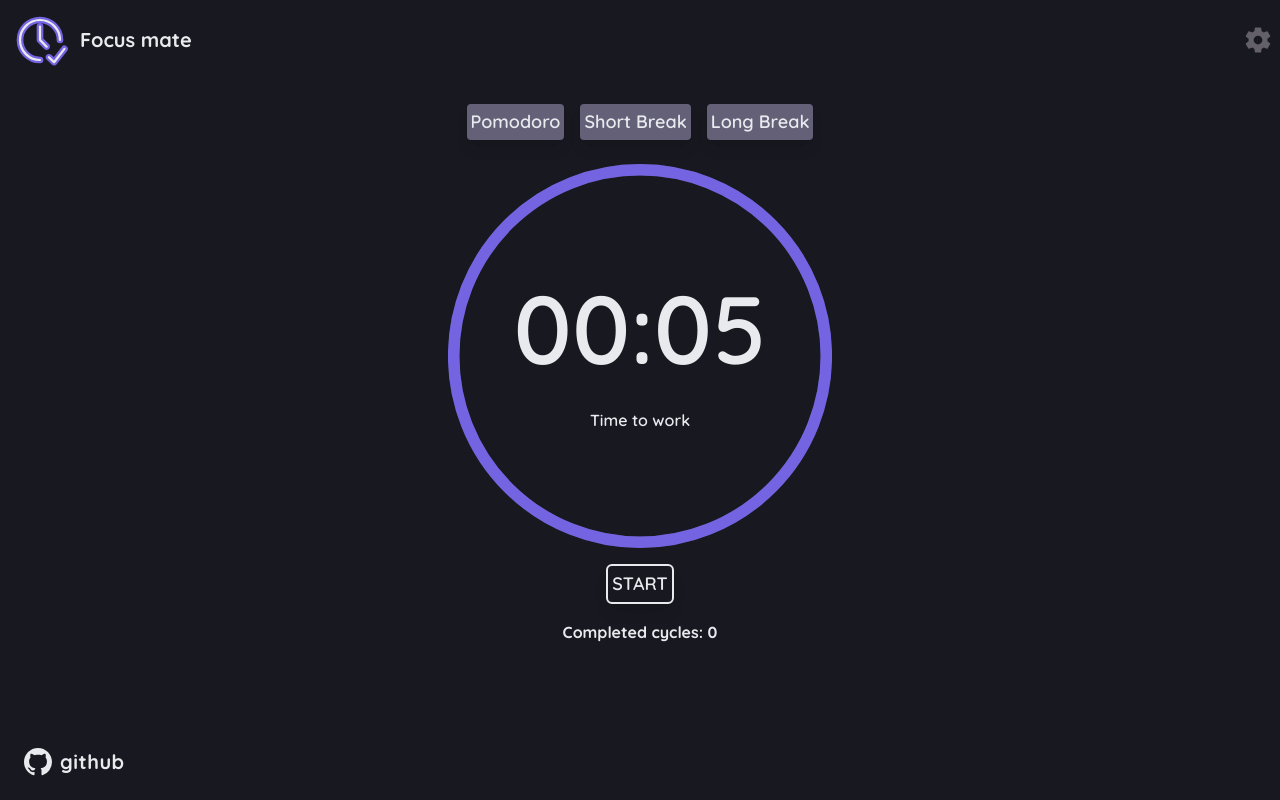
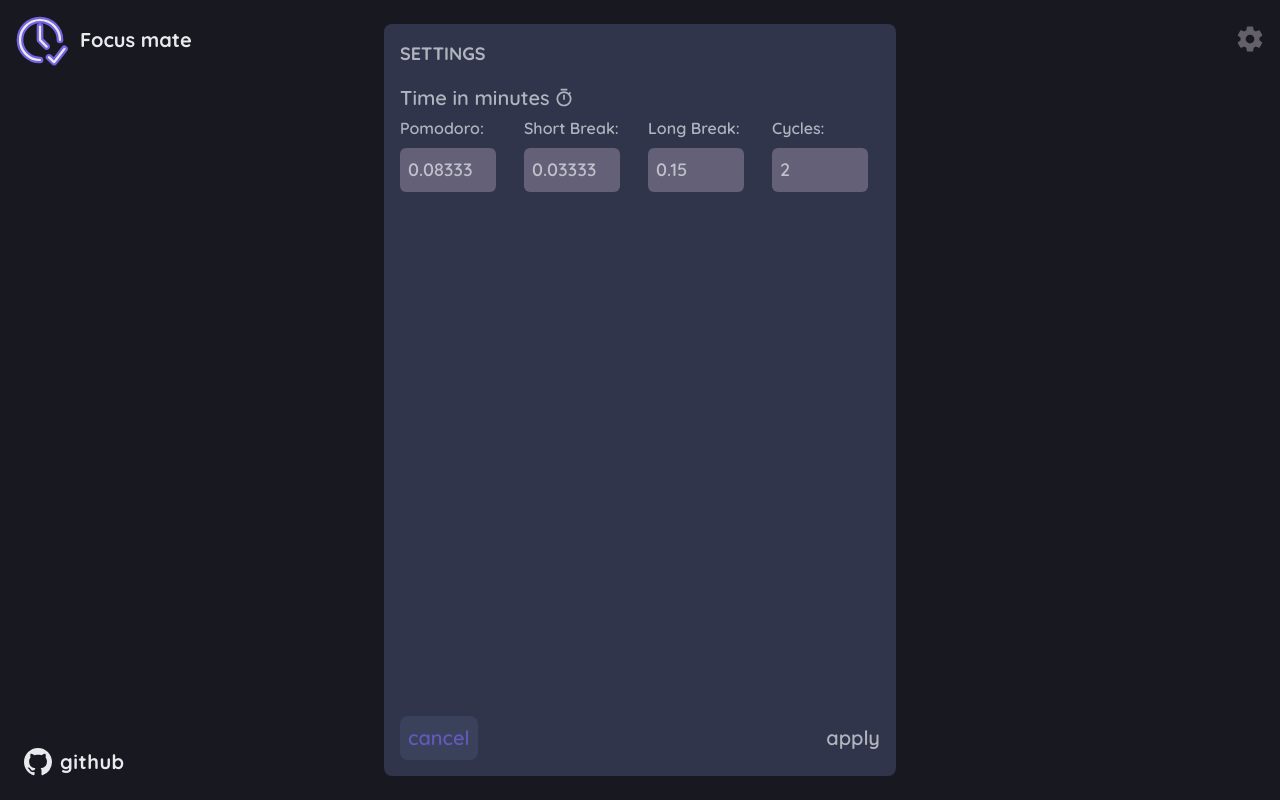
Before and after one commit to Mathh19/focus-mate, a React (Vite) app: page / in a window 1280 px wide. Both pictures are taken after a click on the button 1258 px from the left and 40 px from the top of the page. Built offline with nearby package versions, Linux system fonts and the light colour scheme.

Commit message:
Create Modal component for user to customize Pomodoro settings

```diff
--- a/src/components/Header/index.tsx
+++ b/src/components/Header/index.tsx
@@ -1,14 +1,12 @@
 import { Logo } from '../Logo';
-import { IoSettingsSharp } from 'react-icons/io5';
+import { Modal } from '../Modal';
 
 export const Header = () => {
   return (
     <header className="flex items-center justify-between p-2">
       <Logo />
       <div>
-        <button className="flex items-center gap-2">
-          <IoSettingsSharp className="h-7 w-7 fill-purplishGray transition duration-300 ease-in-out hover:-rotate-90" />
-        </button>
+        <Modal />
       </div>
     </header>
   );
--- /dev/null
+++ b/src/components/Modal/index.tsx
@@ -0,0 +1,114 @@
+import { useState, useContext } from 'react';
+import { TimerContext } from '../../contexts/TimerContext';
+import { ModalInput } from '../ModalInput';
+import { IoSettingsSharp } from 'react-icons/io5';
+import { RiTimerLine } from 'react-icons/ri';
+
+export const Modal = () => {
+  const { timer, setTimer } = useContext(TimerContext);
+  const [open, setOpen] = useState(false);
+  const [newTimer, setNewTimer] = useState({
+    ...timer,
+  });
+
+  const displayInMinutes = (num: number) => {
+    const min = num / 60;
+    return `${min}`;
+  };
+
+  const convertInSeconds = (timer: number) => {
+    const sec = timer * 60;
+    return sec;
+  };
+
+  const handleSubmit = (e: React.FormEvent<HTMLFormElement>) => {
+    e.preventDefault();
+    setTimer(newTimer);
+    setOpen(false);
+  };
+
+  const handleTimerInputChange = (e: React.ChangeEvent<HTMLInputElement>) => {
+    const { name, value } = e.target;
+    setNewTimer((prevTimer) => ({
+      ...prevTimer,
+      [name]: convertInSeconds(parseInt(value)),
+    }));
+  };
+
+  const handleInputChange = (e: React.ChangeEvent<HTMLInputElement>) => {
+    const { name, value } = e.target;
+    setNewTimer((prevTimer) => ({
+      ...prevTimer,
+      [name]: parseInt(value),
+    }));
+  };
+
+  const handleCloseModal = () => {
+    setOpen(false);
+    return;
+  };
+
+  return (
+    <div>
+      <button onClick={() => setOpen(!open)} className="gap-2 px-2 py-1">
+        <IoSettingsSharp className="h-7 w-7 fill-purplishGray transition duration-300 ease-in-out hover:-rotate-90" />
+      </button>
+      {open && (
+        <div className="absolute top-0 right-0 left-0 bottom-0 z-40 flex justify-center">
+          <form
+            onSubmit={handleSubmit}
+            className="relative my-6 w-full max-w-lg rounded-lg bg-darkBlue p-4 text-textColor/70"
+          >
+            <h2 className="pb-4 text-lg font-bold uppercase">Settings</h2>
+            <div>
+              <div className="mb-1 flex items-center gap-1 text-xl font-semibold">
+                Time in minutes
+                <RiTimerLine />
+              </div>
+              <div className="flex gap-7">
+                <ModalInput
+                  onChange={handleTimerInputChange}
+                  labelText="Pomodoro:"
+                  name="pomodoroTime"
+                  type="number"
+                  defaultValue={displayInMinutes(timer.pomodoroTime)}
+                />
+                <ModalInput
+                  onChange={handleTimerInputChange}
+                  labelText="Short Break:"
+                  name="shortRestTime"
+                  type="number"
+                  defaultValue={displayInMinutes(timer.shortRestTime)}
+                />
+                <ModalInput
+                  onChange={handleTimerInputChange}
+                  labelText="Long Break:"
+                  name="longRestTime"
+                  type="number"
+                  defaultValue={displayInMinutes(timer.longRestTime)}
+                />
+                <ModalInput
+                  onChange={handleInputChange}
+                  labelText="Cycles:"
+                  name="cycles"
+                  type="number"
+                  defaultValue={timer.cycles}
+                />
+              </div>
+            </div>
+            <div className="absolute bottom-0 left-0 flex w-full justify-between p-4 text-xl font-semibold">
+              <button
+                type="button"
+                onClick={handleCloseModal}
+                className="rounded-lg bg-tealBlue p-2 text-bluishPurple/70 transition ease-in-out"
+              >
+                cancel
+              </button>
+              <button type="submit">apply</button>
+            </div>
+          </form>
+        </div>
+      )}
+    </div>
+  );
+};
--- /dev/null
+++ b/src/components/ModalInput/index.tsx
@@ -0,0 +1,24 @@
+import { InputProps } from './Input.Types';
+
+export const ModalInput = ({
+  labelText,
+  name,
+  defaultValue,
+  type,
+  onChange,
+}: InputProps) => {
+  return (
+    <label htmlFor={name} className="flex flex-col gap-2 font-semibold">
+      {labelText}
+      <input
+        type={type}
+        name={name}
+        min="1"
+        defaultValue={defaultValue}
+        onChange={onChange}
+        step="1"
+        className="w-24 appearance-none rounded-md bg-bluishGray p-2 text-lg font-semibold text-textColor/70 outline-none"
+      />
+    </label>
+  );
+};
```
Also changed, not shown: src/components/ModalInput/Input.Types.ts (added, +7 -0 lines).
